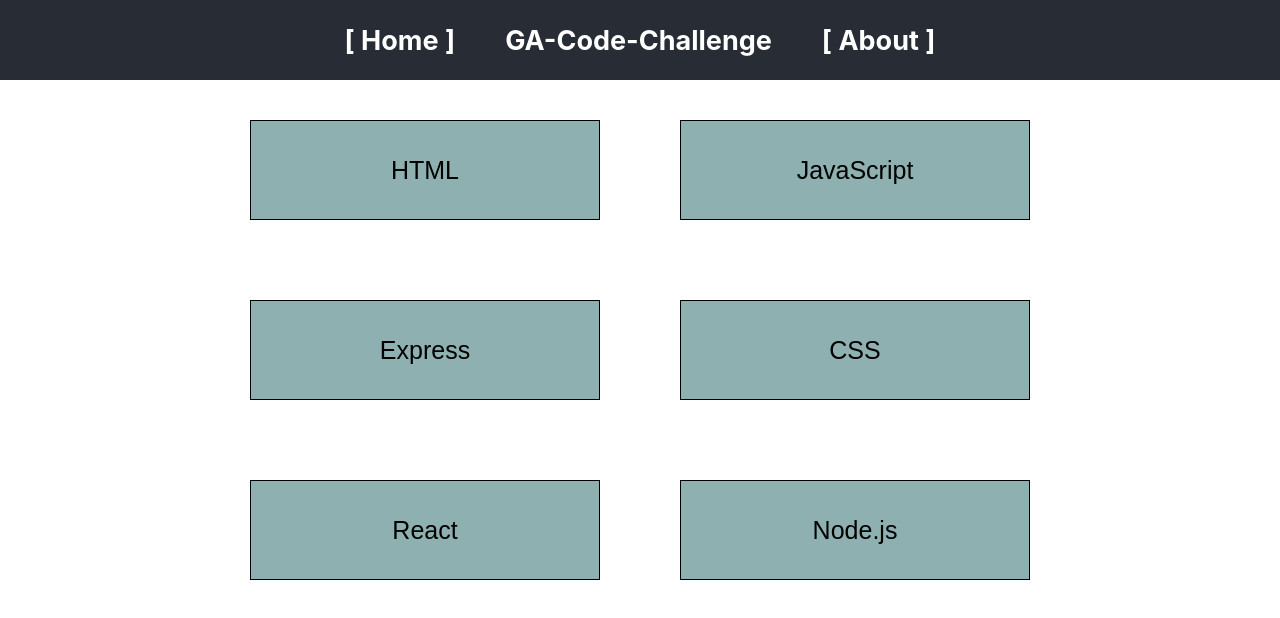
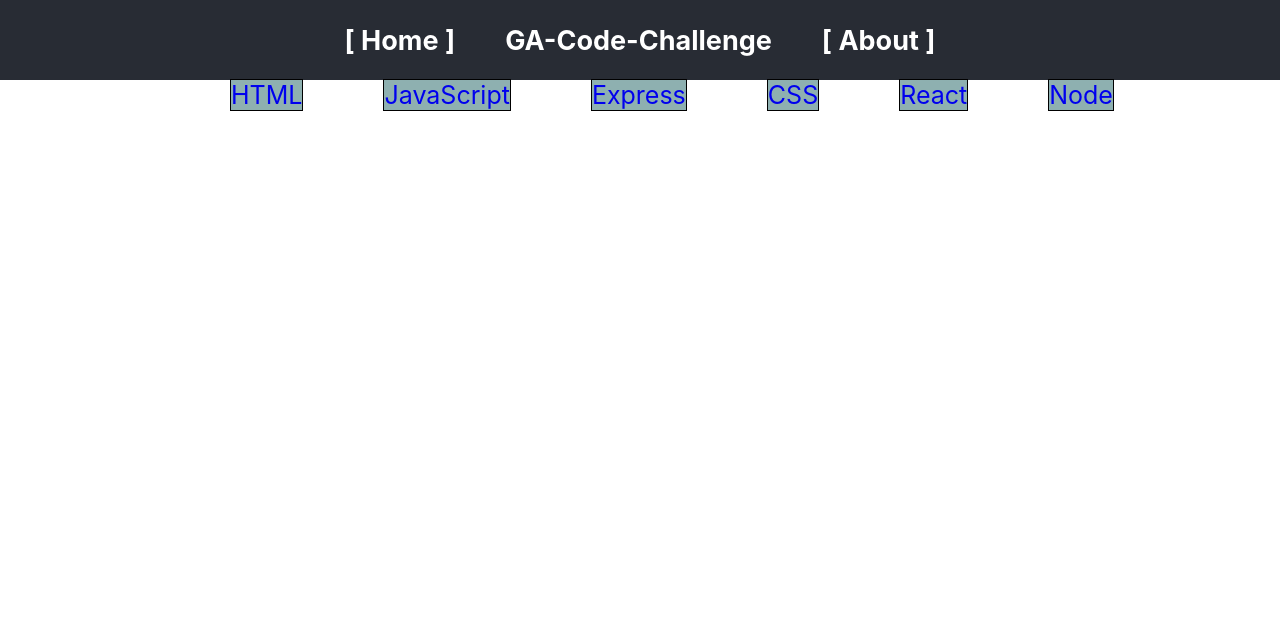
Before and after one commit to wtsia/DevQ, a React (Create React App) app in the folder code-challenge/: page /home in a window 1280 px wide. Shown: the top 618 px of the page. Built offline with nearby package versions, Linux system fonts and the light colour scheme.

Commit message:
linking pages

```diff
--- a/code-challenge/src/App.js
+++ b/code-challenge/src/App.js
@@ -4,8 +4,15 @@ import "./App.css";
 import Home from "./Components/Home.js";
 import About from "./Components/About.js";
 import Question from "./Components/Question.js";
+import QuestionJson from "./Components/Question.json";
 
 class App extends Component {
+  constructor(props) {
+    super(props);
+    this.state = {
+      hikes: QuestionJson
+    };
+  }
   render() {
     return (
       <div className="App">
--- a/code-challenge/src/Components/Home.css
+++ b/code-challenge/src/Components/Home.css
@@ -3,7 +3,8 @@ div.languages {
   width: 900px;
   position: relative;
 }
-.languages > button {
+
+.button {
   border: 1px solid black;
   flex: 1 1 auto;
   width: 350px;
@@ -12,3 +13,8 @@ div.languages {
   background-color: rgb(142, 176, 176);
   font-size: 25px;
 }
+
+.languages > button > a {
+  text-decoration: none;
+  color: black;
+}
--- a/code-challenge/src/Components/Home.js
+++ b/code-challenge/src/Components/Home.js
@@ -1,23 +1,47 @@
 import React, { Component } from "react";
+import { Link } from "react-router-dom";
 import "./Home.css";
+import QuestionJson from "./Question.json";
 
 class Home extends Component {
-  // constructor(props) {
-  //     super(props)
-  // }
+  constructor(props) {
+    super(props);
+    this.state = {
+      question: "",
+      hint: "",
+      answer: "",
+      url: "",
+      type: ""
+    };
+  }
   render() {
-    return (
-      <div className="container">
-        <div className="languages">
-          <button>HTML</button>
-          <button>JavaScript</button>
-          <button>Express</button>
-          <button>CSS</button>
-          <button>React</button>
-          <button>Node.js</button>
+    let questionTypes = QuestionJson.map(item => {
+      return (
+        <div className="container">
+          <div className="languages" key={item.question}>
+            <Link className="button" to={"/" + item.question.type}>
+              HTML
+            </Link>
+            <Link className="button" to={"/" + item.question.type}>
+              JavaScript
+            </Link>
+            <Link className="button" to={"/" + item.question.type}>
+              Express
+            </Link>
+            <Link className="button" to={"/" + item.question.type}>
+              CSS
+            </Link>
+            <Link className="button" to={"/" + item.question.type}>
+              React
+            </Link>
+            <Link className="button" to={"/" + item.question.type}>
+              Node
+            </Link>
+          </div>
         </div>
-      </div>
-    );
+      );
+    });
+    return <div> {questionTypes} </div>;
   }
 }
 
--- a/code-challenge/src/Components/Question.js
+++ b/code-challenge/src/Components/Question.js
@@ -12,7 +12,14 @@ class Question extends Component {
     };
   }
   render() {
-    return <h1>{this.item.type}</h1>;
+    let item = this.props.question.find(
+      question => question.type === this.props.match.params.type
+    );
+    return (
+      <div className="container" key={item.type}>
+        return <h1>{item.type}</h1>;
+      </div>
+    );
   }
 }
 
```
